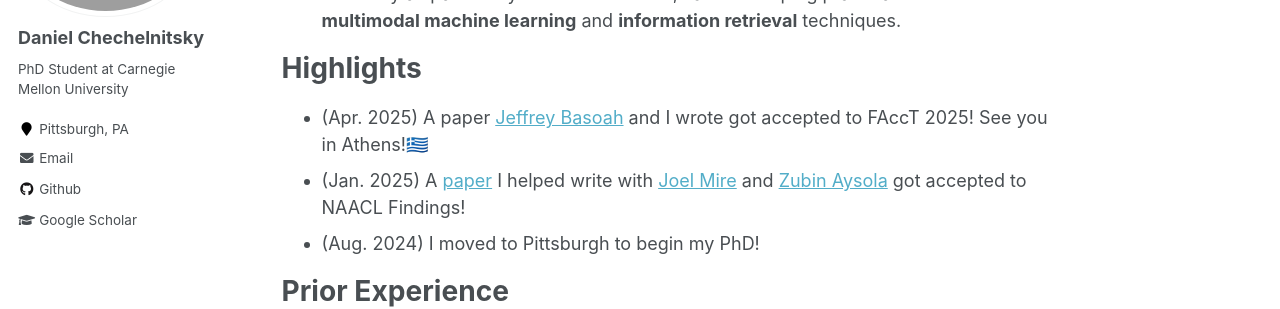
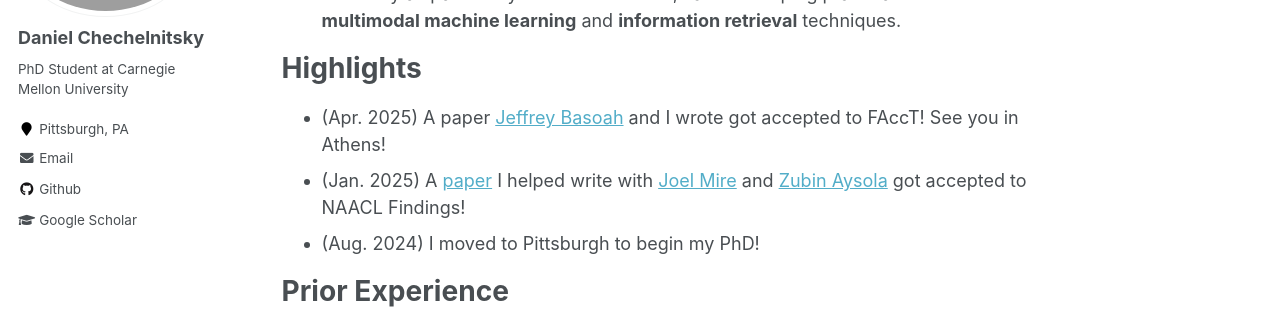
Before and after one commit to chechelnitskd/chechelnitskd.github.io, a Jekyll site: the page built from _pages/about.md, in a window 1280 px wide and 900 px high, scrolled down 624 px. Shown: the part 153-462 px from the top of the window. Built offline with Jekyll 4.4.1, drawn with Linux system fonts in a browser that asks for light colours.

Commit message:
Update about.md

```diff
--- a/_pages/about.md
+++ b/_pages/about.md
@@ -20,7 +20,7 @@
 - As an aspiring researcher, I am constantly looking to expand my knowledge and learn more about recent developments in the fields of computer science and linguistics. Currently as part of my Ph.D. coursework, I am developing practical skills in **multimodal machine learning** and **information retrieval** techniques.
 
 # Highlights
-- (Apr. 2025) A paper [Jeffrey Basoah](https://tat-lab.github.io/people/basoah/) and I wrote got accepted to FAccT 2025! See you in Athens!🇬🇷
+- (Apr. 2025) A paper [Jeffrey Basoah](https://tat-lab.github.io/people/basoah/) and I wrote got accepted to FAccT! See you in Athens!
 - (Jan. 2025) A [paper](https://arxiv.org/abs/2502.12858) I helped write with [Joel Mire](https://joelmire.notion.site/) and [Zubin Aysola](https://www.linkedin.com/in/zubin-aysola/) got accepted to NAACL Findings!
 - (Aug. 2024) I moved to Pittsburgh to begin my PhD!
 
```
